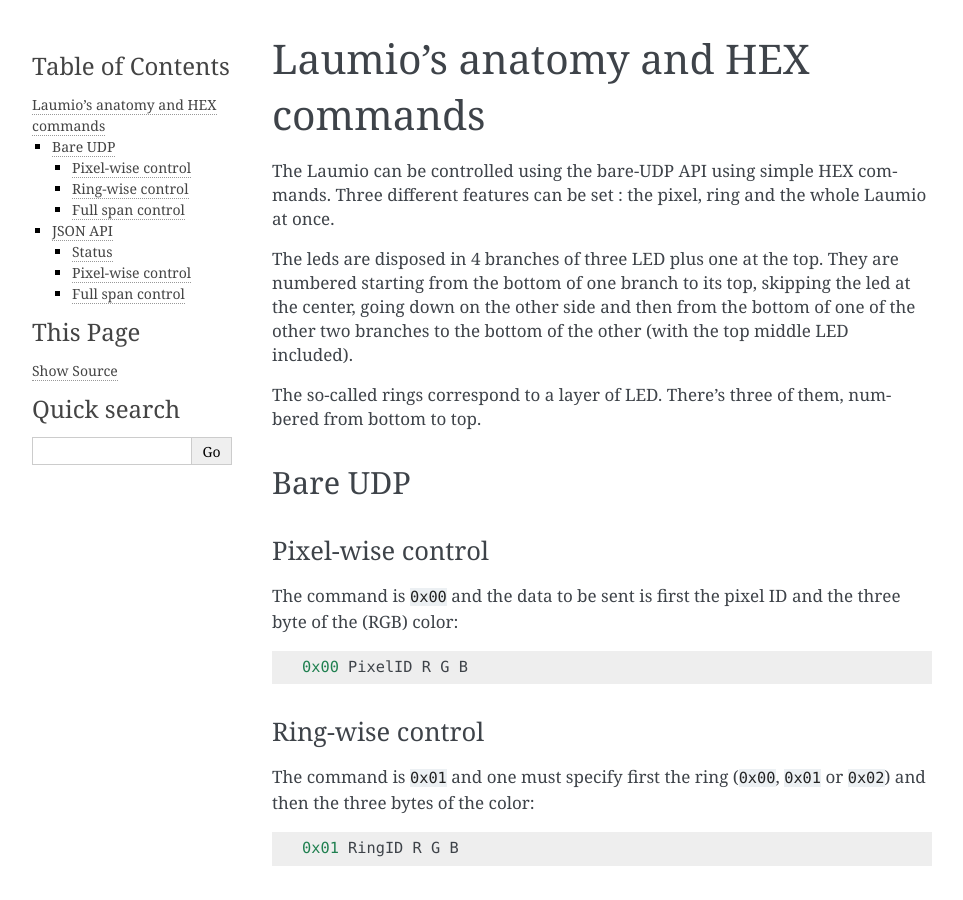
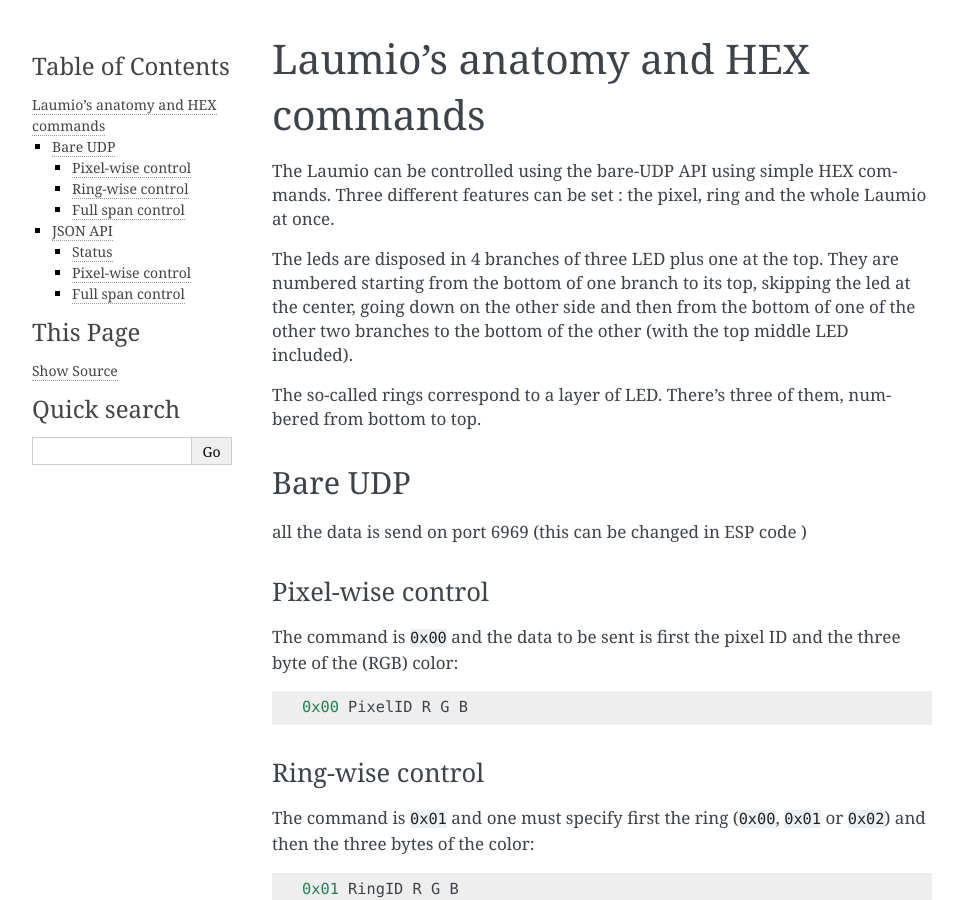
Before and after one commit to haum/laumio, a Sphinx documentation site: the page built from doc/source/api.rst, in a window 1280 px wide and 900 px high. Shown: the whole window, without its empty margins (148-1111 px from the left). Built offline with Sphinx 7.4.7, drawn with Linux system fonts in a browser that asks for light colours.

Commit message:
add port used for udp data

```diff
--- a/doc/source/api.rst
+++ b/doc/source/api.rst
@@ -14,6 +14,8 @@
 
 Bare UDP
 --------
+
+all the data is send on port 6969 (this can be changed in ESP code )
 
 Pixel-wise control
 ******************
```
